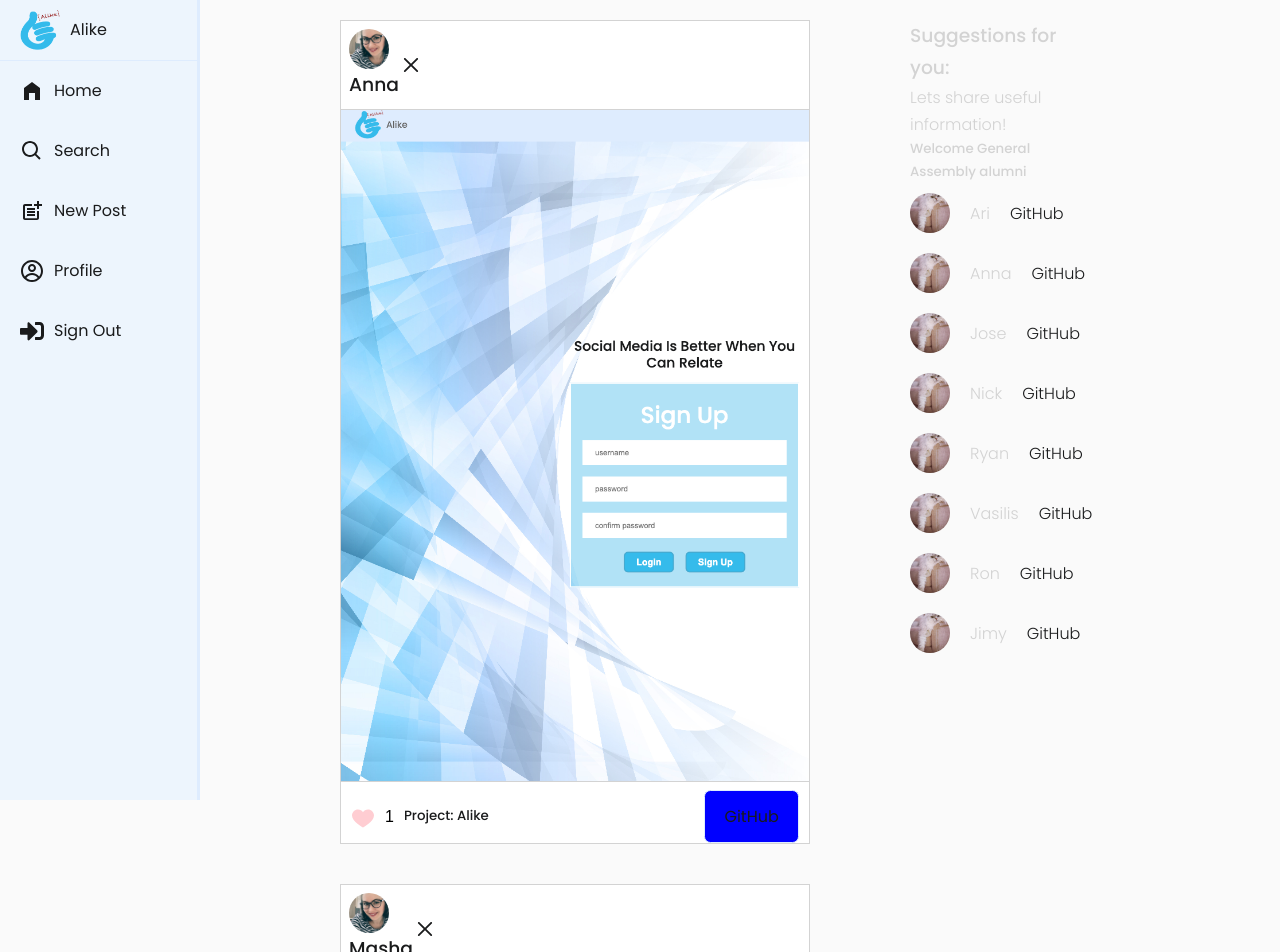
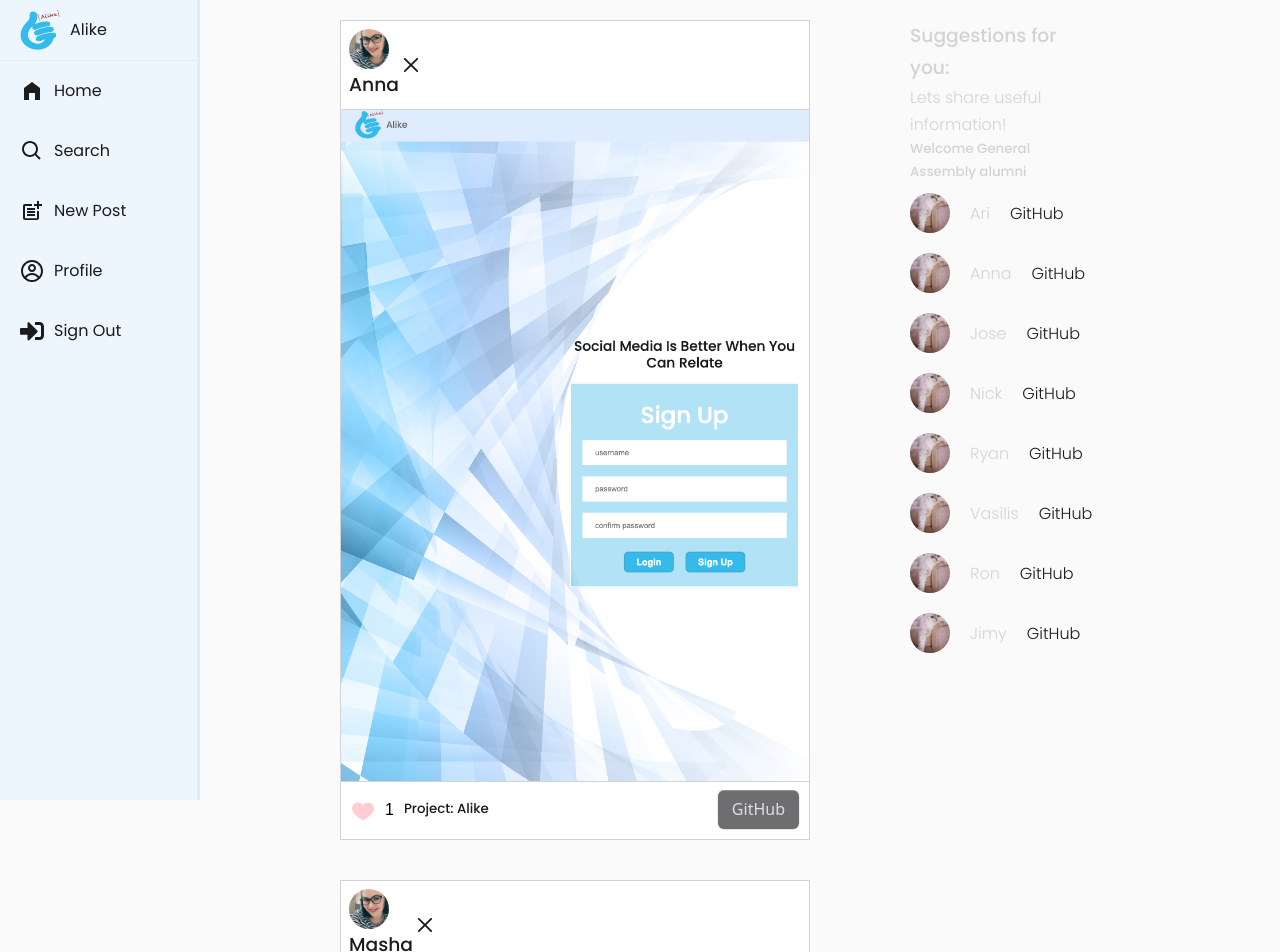
Before and after one commit to annadruzhinina/FrontEnd-Alike, a React (Create React App) app: page /home in a window 1280 px wide. Shown: the top 952 px of the page. Built offline with nearby package versions, Linux system fonts and the light colour scheme; no server answers.

Commit message:
adds css

```diff
--- a/src/components/Post/post.css
+++ b/src/components/Post/post.css
@@ -41,6 +41,7 @@ strong {
   justify-content: space-between;
   padding: 0 10px 0 10px;
   overflow: hidden;
+  padding-bottom: 10px;
 }
 
 .post-like-title {
@@ -95,16 +96,24 @@ strong {
 }
 
 .like-btn {
-  width: max-content;
-  display: inline-block;
-  color: var(--color-primary);
-  padding: 0.75rem 1.2rem;
-  border-radius: 0.4rem;
-  cursor: pointer;
-  border: 1px solid var(--color-primary-variant);
-  transition: var(--transition);
-  background-color: var(--color-btn);
-  background-color: blue;
+  display: flex;
+  flex-direction: column;
+  align-items: center;
+  padding: 6px 14px;
+  font-family: system-ui, -apple-system, 'Roboto', sans-serif;
+  border-radius: 6px;
+  border: none;
+  background: #6E6D70;
+  box-shadow: 0px 0.5px 1px rgba(0, 0, 0, 0.1), inset 0px 0.5px 0.5px rgba(255, 255, 255, 0.5), 0px 0px 0px 0.5px rgba(0, 0, 0, 0.12);
+  color: #DFDEDF;
+  user-select: none;
+  -webkit-user-select: none;
+  touch-action: manipulation;
+}
+
+.like-btn:focus {
+  box-shadow: inset 0px 0.8px 0px -0.25px rgba(255, 255, 255, 0.2), 0px 0.5px 1px rgba(0, 0, 0, 0.1), 0px 0px 0px 3.5px rgba(58, 108, 217, 0.5);
+  outline: 0;
 }
 
 h4 {
```
